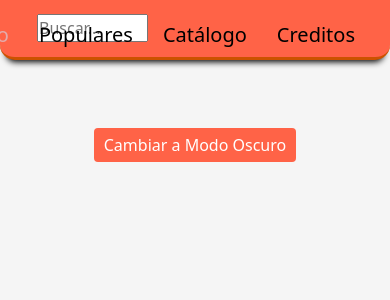
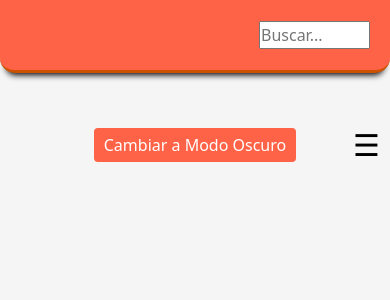
Before and after one commit to JustKillu/ReactProyecto, a React (Create React App) app: page / in a window 390 px wide. Shown: the top 300 px of the page. Built offline with nearby package versions, Linux system fonts and the light colour scheme; no server answers; the HTML template or start-up script is replaced by a standard one.

Commit message:
Cambios para la nav para hacerla responsive

```diff
--- a/src/components/NavBar.css
+++ b/src/components/NavBar.css
@@ -1,23 +1,3 @@
-.nav.light-mode {
-    background-color: #ff6347;
-    color: #000000;
-    border-bottom: 3px solid #cc5200;
-    border-bottom-left-radius: 15px;
-    border-bottom-right-radius: 15px;
-    box-shadow: 0 8px 6px -6px black;
-    transition: background-color 0.5s ease, border-color 0.5s ease;
-}
-
-.nav.dark-mode {
-    background-color: #1a1a1a;
-    color: #ffffff;
-    border-bottom: 3px solid #808080;
-    border-bottom-left-radius: 15px;
-    border-bottom-right-radius: 15px;
-    box-shadow: 0 8px 6px -6px black;
-    transition: background-color 0.5s ease, border-color 0.5s ease;
-}
-
 .nav {
   display: flex;
   justify-content: space-between;
@@ -46,6 +26,7 @@
   color: inherit;
   font-size: 20px;
   margin: 0 15px;
+  padding: 10px 0;
   transition: color 0.5s ease;
 }
 
@@ -53,6 +34,79 @@
   width: 30%;
   margin-top: -30px;
   margin-left: auto;
+}
+
+.hamburger {
+  display: none;
+  background: none;
+  border: none;
+  font-size: 30px;
+  position: absolute;
+  top: -123px;;
+  right: 0 ;
+  z-index: 2;
+  color: inherit;
+}
+
+.links.open {
+  display: flex;
+}
+
+
+  @media (max-width: 768px) {
+    .nav {
+      padding-top: 50px;
+    }
+
+    .hamburger {
+      display: block;
+    }
+
+    .links {
+      flex-direction: column;
+      margin-left: 0;
+      width: 100%;
+      display: none;
+      align-items: flex-start;
+      background-color: rgba(0, 0, 0, 0.5);
+      backdrop-filter: blur(2rem);
+    }
+
+    .links.open {
+      display: flex;
+      margin-top: 2em;
+      position: absolute;
+      left: 0;
+      width: 100%;
+    }
+
+    .link {
+      text-align: center;
+      padding: 20px;
+      border-top: none;
+    }
+  }
+
+
+
+.nav.light-mode {
+  background-color: #ff6347;
+  color: #000000;
+  border-bottom: 3px solid #cc5200;
+  border-bottom-left-radius: 15px;
+  border-bottom-right-radius: 15px;
+  box-shadow: 0 8px 6px -6px black;
+  transition: background-color 0.5s ease, border-color 0.5s ease;
+}
+
+.nav.dark-mode {
+  background-color: #1a1a1a;
+  color: #ffffff;
+  border-bottom: 3px solid #808080;
+  border-bottom-left-radius: 15px;
+  border-bottom-right-radius: 15px;
+  box-shadow: 0 8px 6px -6px black;
+  transition: background-color 0.5s ease, border-color 0.5s ease;
 }
 .nav.light-mode .link:hover,
 .nav.light-mode .active {
--- a/src/components/navbar.js
+++ b/src/components/navbar.js
@@ -1,17 +1,22 @@
-import React from 'react';
+import React, { useState } from 'react';
 import './NavBar.css';
 import { NavLink } from 'react-router-dom';
 
 const NavBar = ({ darkMode, setNavbarQuery }) => {
+  const [isOpen, setIsOpen] = useState(false);
+
   return (
-    <nav className={`nav ${darkMode ? 'dark-mode' : 'light-mode'}`}>
+    <nav className={`nav ${darkMode ? 'dark-mode' : 'light-mode'} ${isOpen ? 'open' : ''}`}>
+      <button className={`hamburger ${isOpen ? 'open' : ''}`} onClick={() => setIsOpen(!isOpen)}>
+        <span>☰</span>
+      </button>
       <input
         className="input"
         type="text"
         placeholder="Buscar..."
         onChange={(e) => setNavbarQuery(e.target.value)}
       />
-      <ul className="links">
+      <ul className={`links ${isOpen ? 'open' : ''}`}>
         <li><NavLink className="link" activeClassName="active" exact to="/">Inicio</NavLink></li>
         <li><NavLink className="link" activeClassName="active" to="/popular">Populares</NavLink></li>
         <li><NavLink className="link" activeClassName="active" to="/catalogo">Catálogo</NavLink></li>
@@ -21,5 +26,4 @@ const NavBar = ({ darkMode, setNavbarQuery }) => {
   );
 };
 
-
 export default NavBar;
```
Lines whose indentation alone changed are shown as unchanged.
